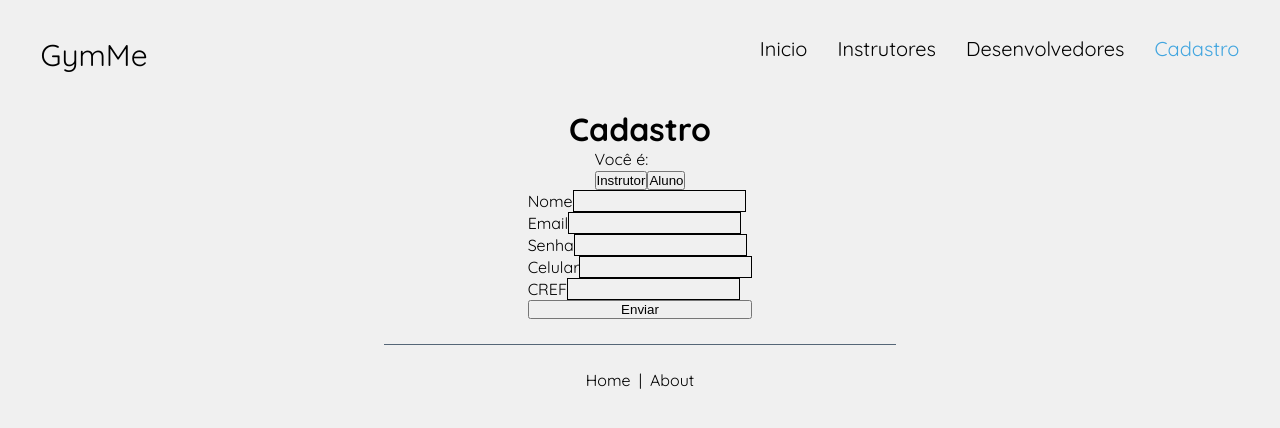
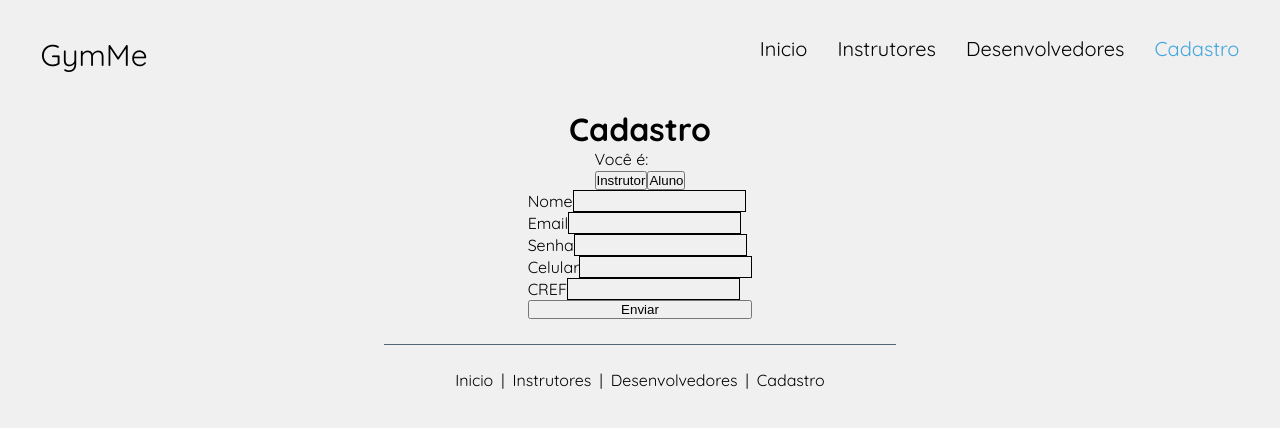
Before and after one commit to victorhfernandes/GymMe, a React (Vite) app: page /cadastro in a window 1280 px wide. Shown: the top 428 px of the page. Built offline with nearby package versions, Linux system fonts and the light colour scheme; the HTML template or start-up script is replaced by a standard one.

Commit message:
footer atualizado

```diff
--- a/src/components/Footer/Footer.tsx
+++ b/src/components/Footer/Footer.tsx
@@ -9,12 +9,20 @@ const Footer = () => {
 
       <footer>
         <Link className="link" to="/">
-          Home
-        </Link>{" "}
-        |{" "}
-        <Link className="link" to="/about">
-          About
-        </Link>{" "}
+          Inicio
+        </Link>
+        |
+        <Link className="link" to="/instrutores">
+          Instrutores
+        </Link>
+        |
+        <Link className="link" to="/desenvolvedores">
+          Desenvolvedores
+        </Link>
+        |
+        <Link className="link" to="/cadastro">
+          Cadastro
+        </Link>
       </footer>
     </>
   );
```
